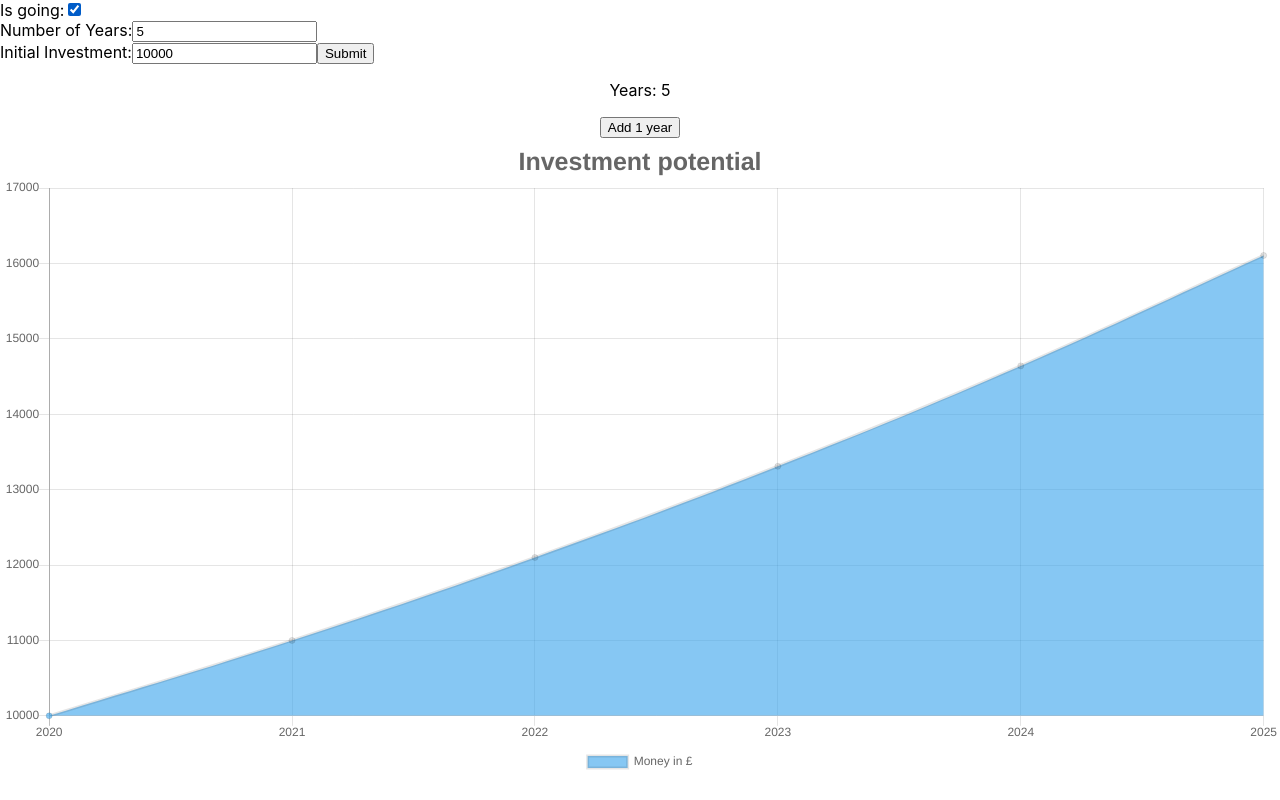
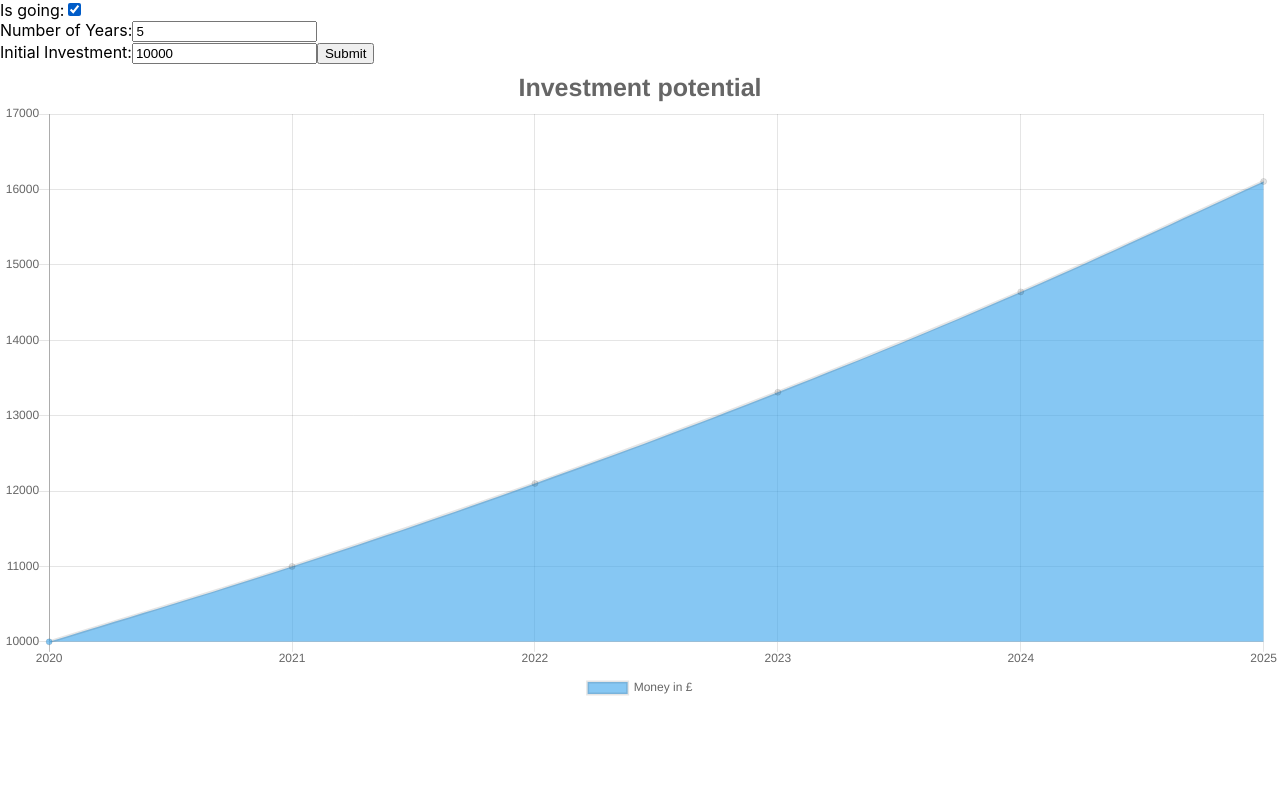
Before and after one commit to tommyrharper/playing-with-graphs-react, a React (Create React App) app: page / in a window 1280 px wide. Built offline with nearby package versions, Linux system fonts and the light colour scheme.

Commit message:
Remove old add year button

```diff
--- a/src/App.js
+++ b/src/App.js
@@ -14,16 +14,6 @@ class App extends Component {
       },
       chartData:{}
     };
-  }
-
-  addYear = () => {
-    this.setState(prevState => ({
-      userData:{
-        ...prevState.userData,
-        years: this.state.userData.years + 1
-      }
-    }))
-    this.generateChartData(this.state.userData.initialInvestment, this.state.userData.interestRate, this.state.userData.years + 1)
   }
 
   componentDidMount(){
@@ -75,8 +65,6 @@ class App extends Component {
         updateAppState={this.updateAppState}
       />
       <div className="App">
-        <p> Years: {this.state.userData.years}</p>
-        <button onClick={this.addYear}>Add 1 year</button>
         <Chart
           legendPosition='bottom'
           chartData={this.state.chartData}
```
